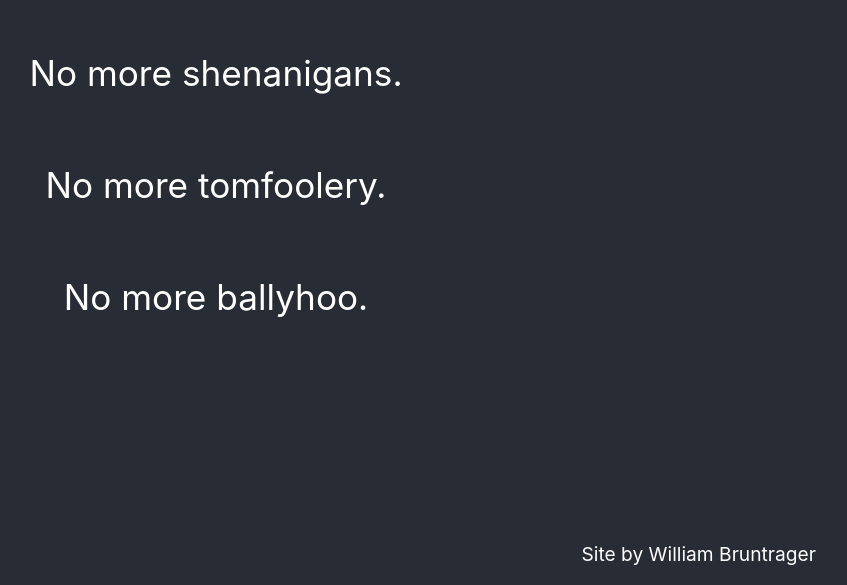
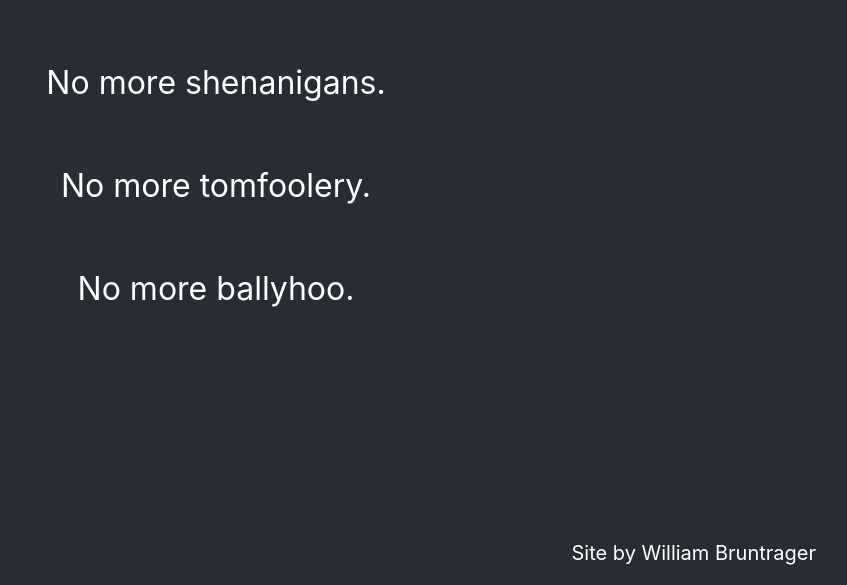
Before and after one commit to wbruntra/ballyhoo, a React (Create React App) app: page / in a window 1280 px wide. Shown: the part 215-800 px from the top of the page, without its empty margins (424-1271 px from the left). Built offline with nearby package versions, Linux system fonts and the light colour scheme.

Commit message:
Adjust font sizes again

```diff
--- a/src/App.css
+++ b/src/App.css
@@ -9,7 +9,7 @@
   flex-direction: column;
   align-items: center;
   justify-content: center;
-  font-size: 2.2em;
+  font-size: calc(16px + 2vmin);
   color: white;
 }
 
@@ -20,7 +20,7 @@
   width: 100%;
   color: white;
   text-align: right;
-  font-size: 1.2em;
+  font-size: calc(4px + 2vmin);
 }
 
 .foot p {
```
